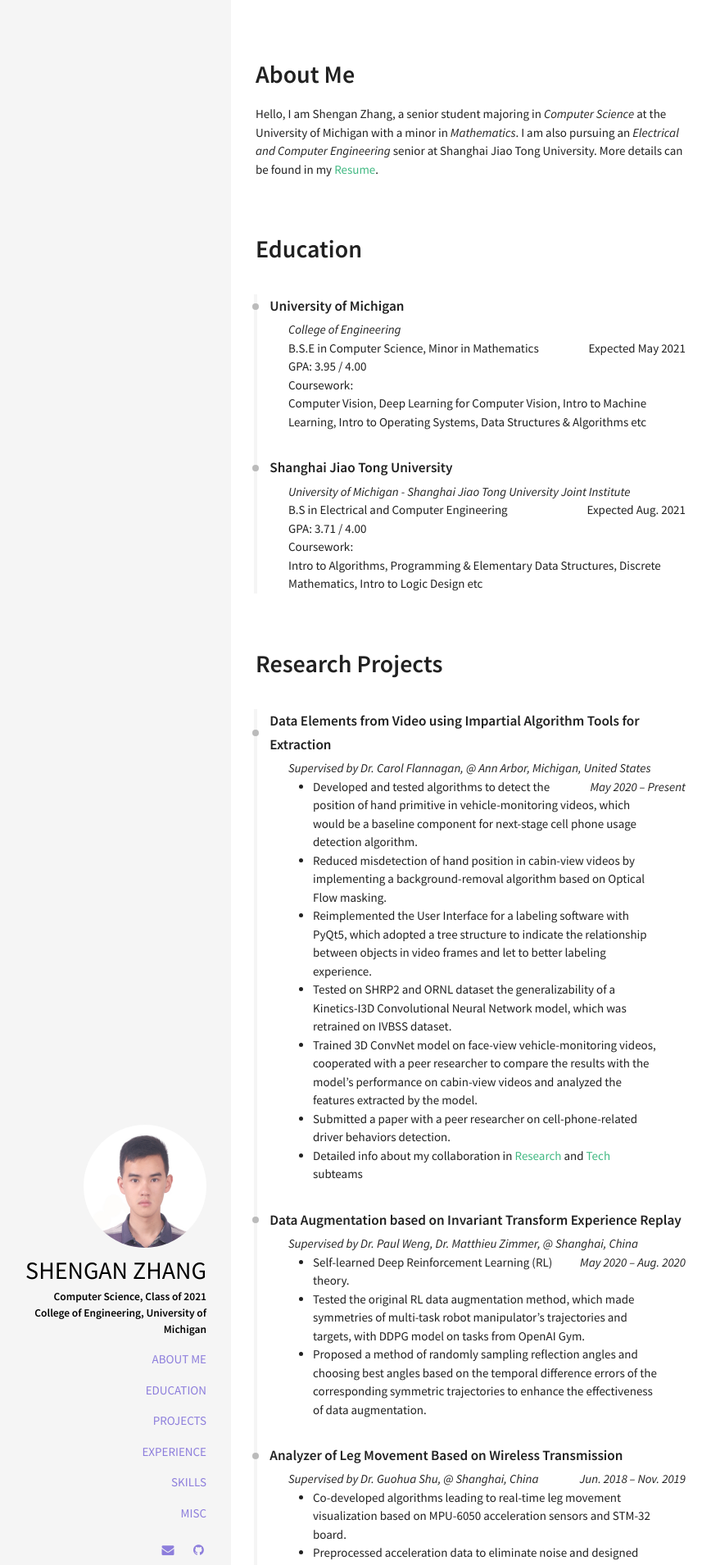
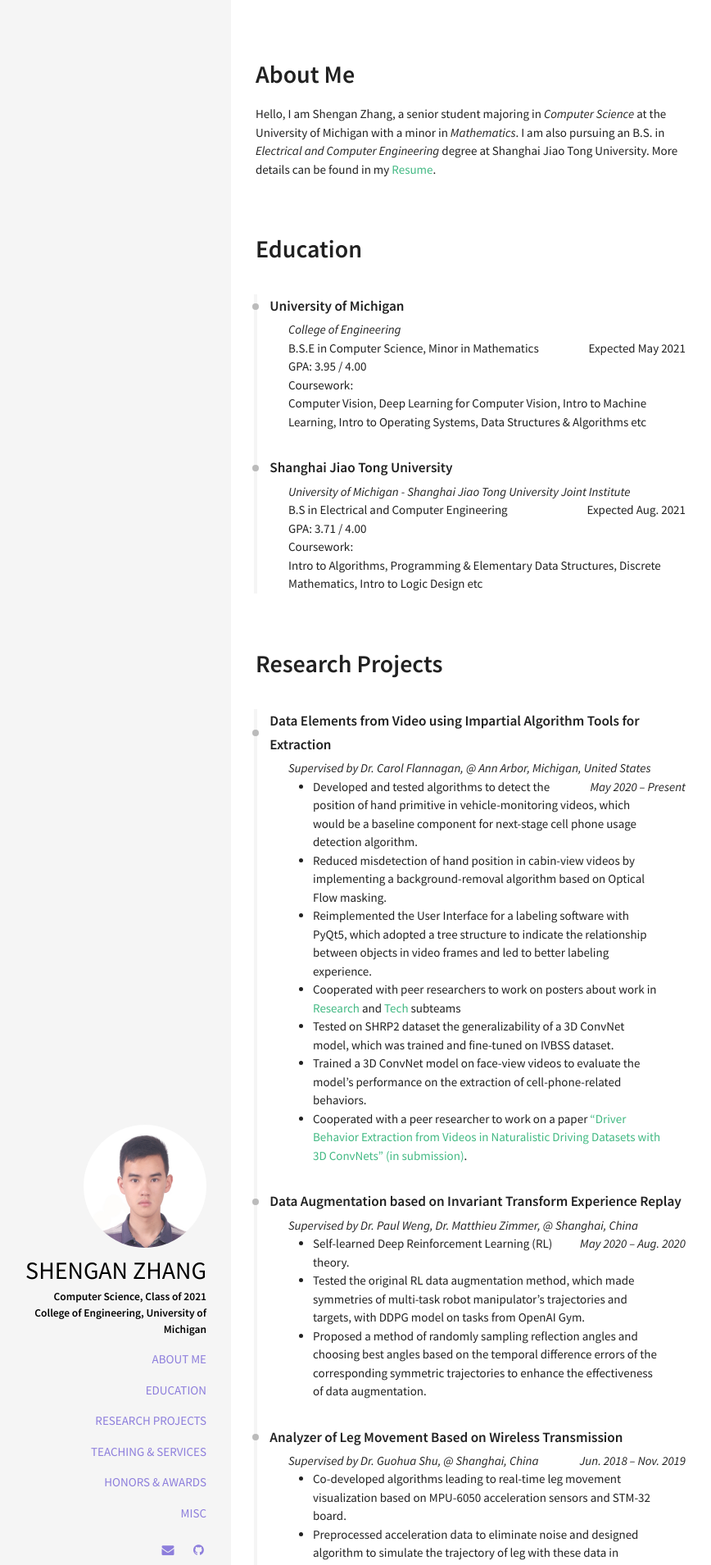
Before and after one commit to shenganzhang/shenganzhang.github.io, a Jekyll site: the page built from index.html, in a window 1280 px wide. Shown: the top 1909 px of the page at 82% size, without its empty margins (38-906 px from the left). Built offline with Jekyll 4.4.1, drawn with Linux system fonts in a browser that asks for light colours; some of the changed text lies outside the part shown.

Commit message:
all pull

```diff
--- a/_includes/sections/about.html
+++ b/_includes/sections/about.html
@@ -3,7 +3,6 @@
 <div>
     Hello, I am Shengan Zhang, a senior student majoring in
     <i>Computer Science</i> at the University of Michigan with a minor in <i>Mathematics</i>.
-    I am also pursuing an <i>Electrical and Computer Engineering</i>
-    senior at Shanghai Jiao Tong University.
+    I am also pursuing an B.S. in <i>Electrical and Computer Engineering</i> degree at Shanghai Jiao Tong University.
     More details can be found in my <a href="https://shenganzhang.github.io/resume.pdf">Resume</a>.
 </div>
--- a/_includes/sections/career.html
+++ b/_includes/sections/career.html
@@ -1,8 +1,20 @@
 <br> </br>
-<h1 id="Experience"><span data-i18n="skills.my_skills">Experience</span></h1>
+<h1 id="Experience"><span data-i18n="skills.my_skills">Teaching & Services</span></h1>
 
 <div class="archive">
   <div class="timeline" id="timeline">
+
+    <div class="archive-title">
+      <h5 class="archive-year bio">Teaching Assistant, VG100 Intro to Engineering<img src="/img/ji.png" width="65" height="47" align="right"></h5>
+    </div>
+
+    <ul>
+      <h5>@ UM - SJTU JI, Shanghai, China  </h5>
+      <li>Cooperated with other teaching assistants to grade assignments and provided feedback to students.</li>
+      <li>Held office hours to help students perform better and learn more efficiently</li>
+      <li>Collected students' ideas and provide them for the instructors to further improve this course</li>
+    </ul>
+
     <div class="archive-title">
       <h5 class="archive-year bio">Vice President<img src="/img/jisu.jpg" width="60" height="60" align="right">   </h5>
     </div>
@@ -21,29 +32,8 @@
 
     <ul>
       <h5>@ SJTU Student & Alumni Association at UM, Ann Arbor, USA  </h5>
-      <li>Work with both universities as well as industry partners to provide professional development resources, culture immersion programs, and networking opportunities</li>
-      <li>Help build a community by holding various activities to strengthen bonds of its members</li>
+      <li>Worked with both universities as well as industry partners to provide professional development resources, culture immersion programs, and networking opportunities</li>
+      <li>Helped build a community by holding various activities to strengthen bonds of its members</li>
     </ul>
-
-      <div class="archive-title">
-        <h5 class="archive-year bio">Teaching Assistant of Intro to Engineering course<img src="/img/ji.png" width="65" height="47" align="right"></h5>
-      </div>
-
-      <ul>
-        <h5>@ UM - SJTU JI, Shanghai, China  </h5>
-        <li>Cooperated with other teaching assistants to grade students' assignments and provide feedbacks about students' tech communication materials</li>
-        <li>Held office hours to help students perform better and learn more efficiently</li>
-        <li>Collected students' ideas and provide them for the instructors to further improve this course</li>
-      </ul>
-
-      <div class="archive-title">
-        <h5 class="archive-year bio">Director<img src="/img/sjtu.jpg" width="70" height="70" align="right"></h5>
-      </div>
-
-      <ul>
-        <h5>@ SJTU Student Union, Shanghai, China  </h5>
-        <li>Organized various activities such as debate competitions and academic forums</li>
-        <li>Took on the coordination of other centers in SJTU Student Union and foster the communication between students in SJTU and other universities</li>
-      </ul>
   </div>
 </div>
--- /dev/null
+++ b/_includes/sections/honors.html
@@ -0,0 +1,2 @@
+<br> </br>
+<h1 id="Honors & "><span data-i18n="skills.my_skills">Misc</span></h1>
--- a/_includes/sections/misc.html
+++ b/_includes/sections/misc.html
@@ -3,8 +3,8 @@
 
 <div>
     <ul>
-        <li>I enjoy sports such as jogging, swimming, badminton and chess.</li>
-        <li>I like reading novels, especially scientific, swordsman, detective and historical stories.</li>
-        <li>I have been a fan of photography for one year since I took a photography course.</li>
+        I enjoy sports, such as jogging and chess.<p></p>
+        I like reading scientific and swordsman novels.<p></p>
+        I am a fan of photography.<p></p>
     </ul>
 </div>
--- a/_includes/sections/projects.html
+++ b/_includes/sections/projects.html
@@ -12,12 +12,12 @@
             <div><i>Supervised by Dr. Carol Flannagan, @ Ann Arbor, Michigan, United States</i><i><span style="float:right;">May 2020 – Present</span></i></div>
             <li>Developed and tested algorithms to detect the position of hand primitive in vehicle-monitoring videos, which would be a baseline component for next-stage cell phone usage detection algorithm.</li>
             <li>Reduced misdetection of hand position in cabin-view videos by implementing a background-removal algorithm based on Optical Flow masking.</li>
-            <li>Reimplemented the User Interface for a labeling software with PyQt5, which adopted a tree structure to indicate the relationship between objects in video frames and let to better labeling experience.</li>
-            <li>Tested on SHRP2 and ORNL dataset the generalizability of a Kinetics-I3D Convolutional Neural Network model, which was retrained on IVBSS dataset.</li>
-            <li>Trained 3D ConvNet model on face-view vehicle-monitoring videos, cooperated with a peer researcher to compare the results with the model’s performance on cabin-view videos and analyzed the features extracted by the model.</li>
-            <li>Submitted a paper with a peer researcher on cell-phone-related driver behaviors detection.</li>
-            <li>Detailed info about my collaboration in <a href="https://shenganzhang.github.io/Cell Phone Usage Behavior Detection Based on Primitive Recognition for the IVBSS and SHRP2 Datasets-Jenil Shah, Shengan Zhang-Flannagan, Klinich, Karlow.pdf">Research</a>
-            and <a href="https://shenganzhang.github.io/Improvement of Canvas, the User Interface and Data Structures of the Labelling Software-Ho Seok Song, Haomeng Zhang, Shengan Zhang, Emma Finkle-Klinich, Flannagan, Karlow.pdf">Tech</a> subteams</li>
+            <li>Reimplemented the User Interface for a labeling software with PyQt5, which adopted a tree structure to indicate the relationship between objects in video frames and led to better labeling experience.</li>
+            <li>Cooperated with peer researchers to work on posters about work in <a href="https://shenganzhang.github.io/Cell Phone Usage Behavior Detection Based on Primitive Recognition for the IVBSS and SHRP2 Datasets-Jenil Shah, Shengan Zhang-Flannagan, Klinich, Karlow.pdf">Research</a>
+                and <a href="https://shenganzhang.github.io/Improvement of Canvas, the User Interface and Data Structures of the Labelling Software-Ho Seok Song, Haomeng Zhang, Shengan Zhang, Emma Finkle-Klinich, Flannagan, Karlow.pdf">Tech</a> subteams</li>
+            <li>Tested on SHRP2 dataset the generalizability of a 3D ConvNet model, which was trained and fine-tuned on IVBSS dataset.</li>
+            <li>Trained a 3D ConvNet model on face-view videos to evaluate the model’s performance on the extraction of cell-phone-related behaviors.</li>
+            <li>Cooperated with a peer researcher to work on a paper <a href="https://arxiv.org/abs/2011.14922">“Driver Behavior Extraction from Videos in Naturalistic Driving Datasets with 3D ConvNets” (in submission)</a>.</li>
         </ul>
 
         <div class="archive-title">
--- a/_includes/sidebar.html
+++ b/_includes/sidebar.html
@@ -14,9 +14,9 @@
       <li class="nav-item">
         <a href="#About">About Me</a>
         <a href="#Education">Education</a>
-        <a href="#Projects">Projects</a>
-        <a href="#Experience">Experience</a>
-        <a href="#Skills">Skills</a>
+        <a href="#Projects">Research Projects</a>
+        <a href="#Experience">Teaching & Services</a>
+        <a href="#Honors">Honors & Awards</a>
         <a href="#Misc">Misc</a>
       </li>
     </ul>
--- a/_layouts/resume.html
+++ b/_layouts/resume.html
@@ -29,6 +29,12 @@
 
         <div class="row">
             <div class="col">
+                {% include sections/honors.html %}
+            </div>
+        </div>
+
+        <div class="row">
+            <div class="col">
                 {% include sections/misc.html %}
             </div>
         </div>
```
Also changed, not shown: other parts of _includes/sections/career.html (+0 -1 lines), 1 other file.
